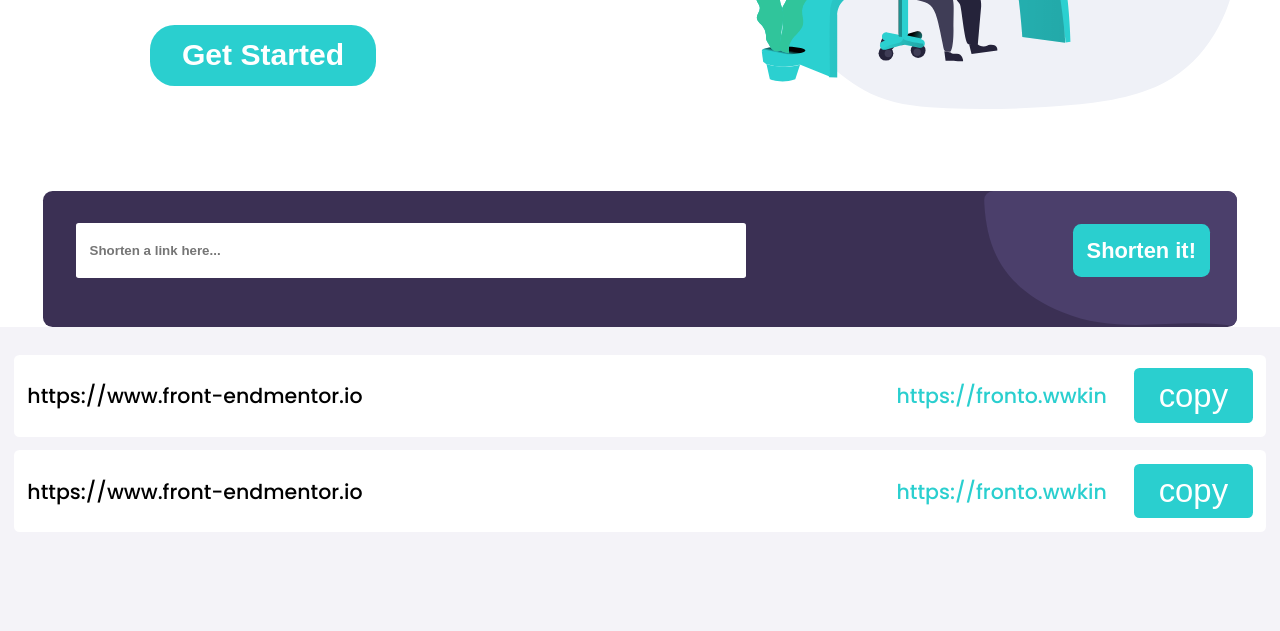
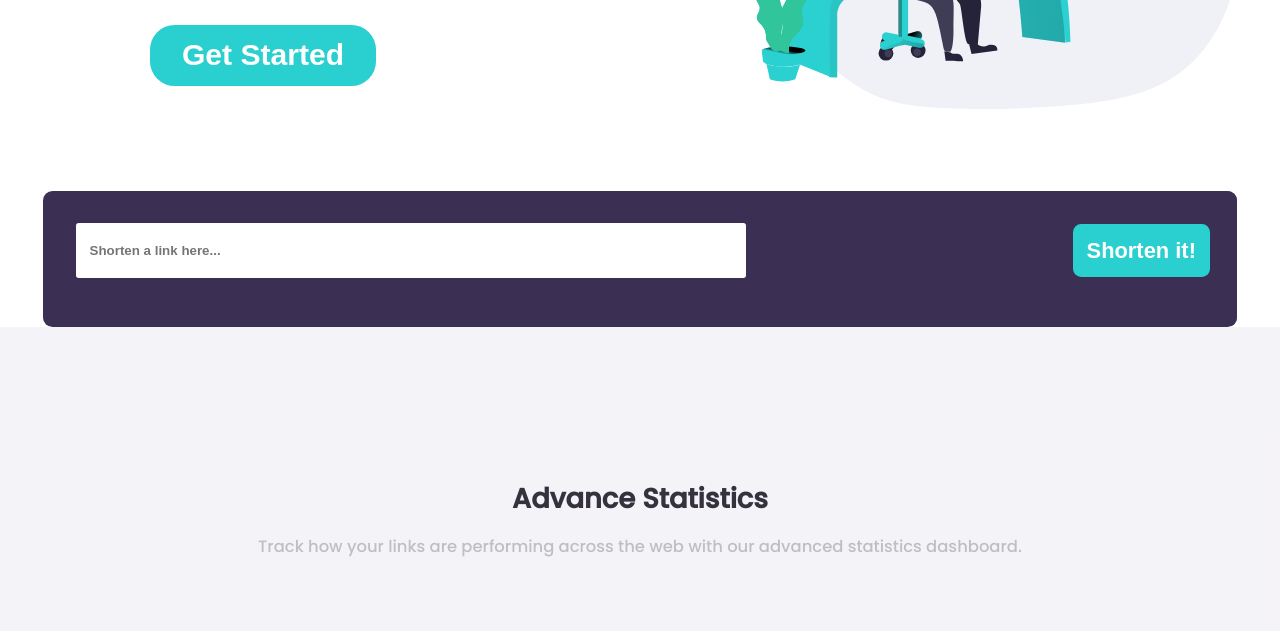
Before and after one commit to NidhiSharma63/url-shortner, a plain HTML site: page index.html in a window 1280 px wide. Shown: the part 338-969 px from the top of the page. Drawn offline with Linux system fonts and the light colour scheme.

Commit message:
short-link api function added

```diff
--- a/index.html
+++ b/index.html
@@ -6,6 +6,7 @@
   <link rel="icon" type="image/png" sizes="32x32" href="./images/favicon-32x32.png">
   <link rel="stylesheet" href="./style.css">
   <link rel="stylesheet" href="./responsive.css">
+  <link rel="stylesheet" href="./index.js">
   <title>Frontend Mentor | Shortly URL shortening API Challenge</title>
 </head>
 <body>
@@ -29,7 +30,6 @@
         <!-- nav-bar end -->
         <div class="menu">
           <h3>menu</h3>
-          <!-- <img src="./images/icon-detailed-records.svg" alt="menu"> -->
         </div>
     </div>
     <!-- header end -->
@@ -54,40 +54,14 @@
         <img src="./images/bg-shorten-mobile.svg" alt="">
       </div>
       <div class="col1">
-        <input type="url" placeholder="Shorten a link here...">
+        <input id="input-link" type="text" placeholder="Shorten a link here...">
       </div>
         <div><button class="shorten-btn">Shorten it!</button></div>
     </div>
 
     <!-- shortner-wrapper end -->
     <div class="short-link-container">
-      <div class="link-container">
-        <div class="original-link">
-          https://www.front-endmentor.io
-        </div>
-        <div class="short-link">
-          <div class="last-col">
-            https://fronto.wwkin
-          </div>
-          <div class="copy-btn">
-            <button class="copy">copy</button>
-          </div>
-          </div>
 
-      </div>
-      <div class="link-container">
-        <div class="original-link">
-          https://www.front-endmentor.io
-        </div>
-        <div class="short-link">
-          <div class="last-col">
-            https://fronto.wwkin
-          </div>
-          <div class="copy-btn">
-            <button class="copy">copy</button>
-          </div>
-          </div>
-      </div>
    </div>
     <!-- short-link-conatiner end-->
     <div class="advance-wrapper">
@@ -177,6 +151,7 @@
     <!-- footer-end -->
   </div>
 
+  <script src="./index.js"></script>
 </body>
 </html>
 
--- a/style.css
+++ b/style.css
@@ -52,7 +52,8 @@ body{
     border-radius: .8rem;
     position: absolute;
     top: 5rem;
-    left: 40%;
+    left: 25%;
+    right: 25%;
     display: none;
 }
 .nav-bar ul{
@@ -148,7 +149,6 @@ ul li{
     padding: 2rem;
     border-radius: 0.7rem;
     position: relative;
-    z-index: -2;
     width: 89%;
     margin: auto;
     margin-top: 5rem;
@@ -411,3 +411,8 @@ ul li{
     display: flex;
     justify-content: space-around;
 }
+
+.nav-active{
+    display: block;
+    transition: .2s;
+}
```
Also changed, not shown: 1 other file.
